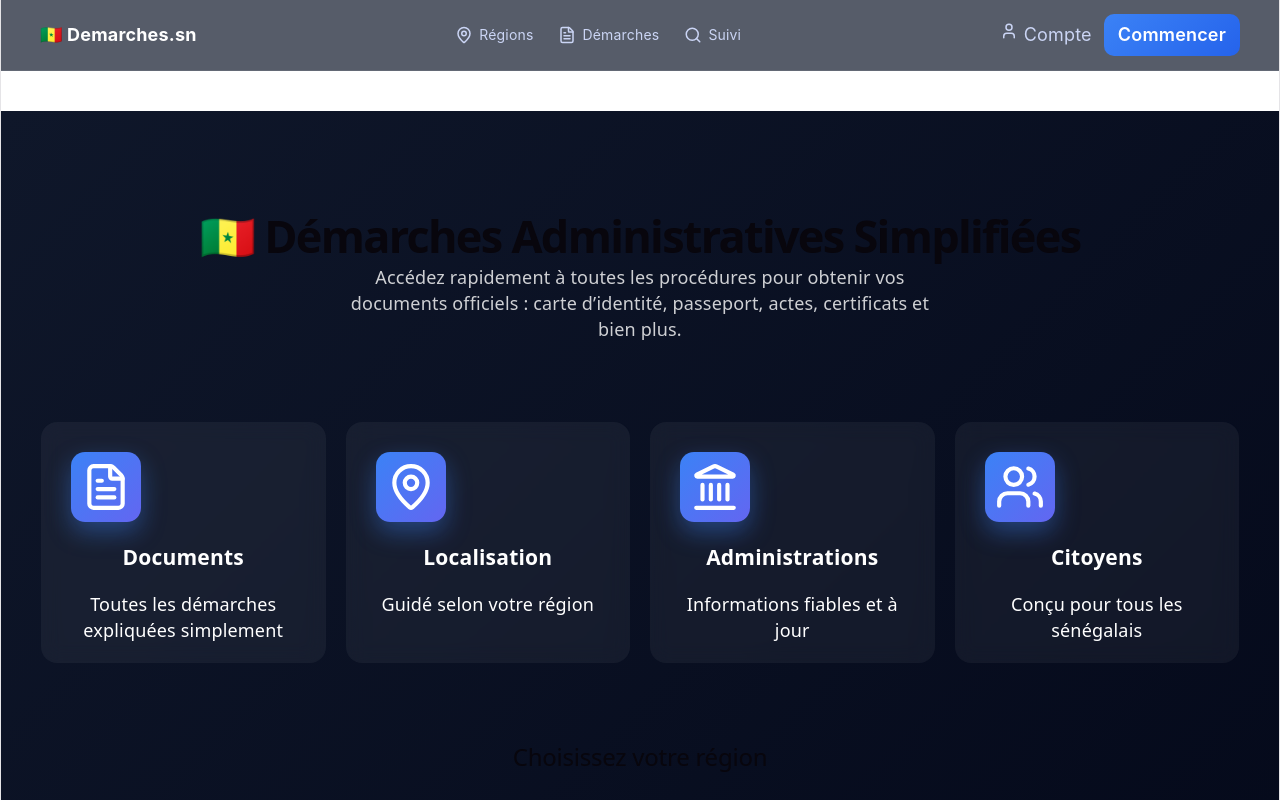
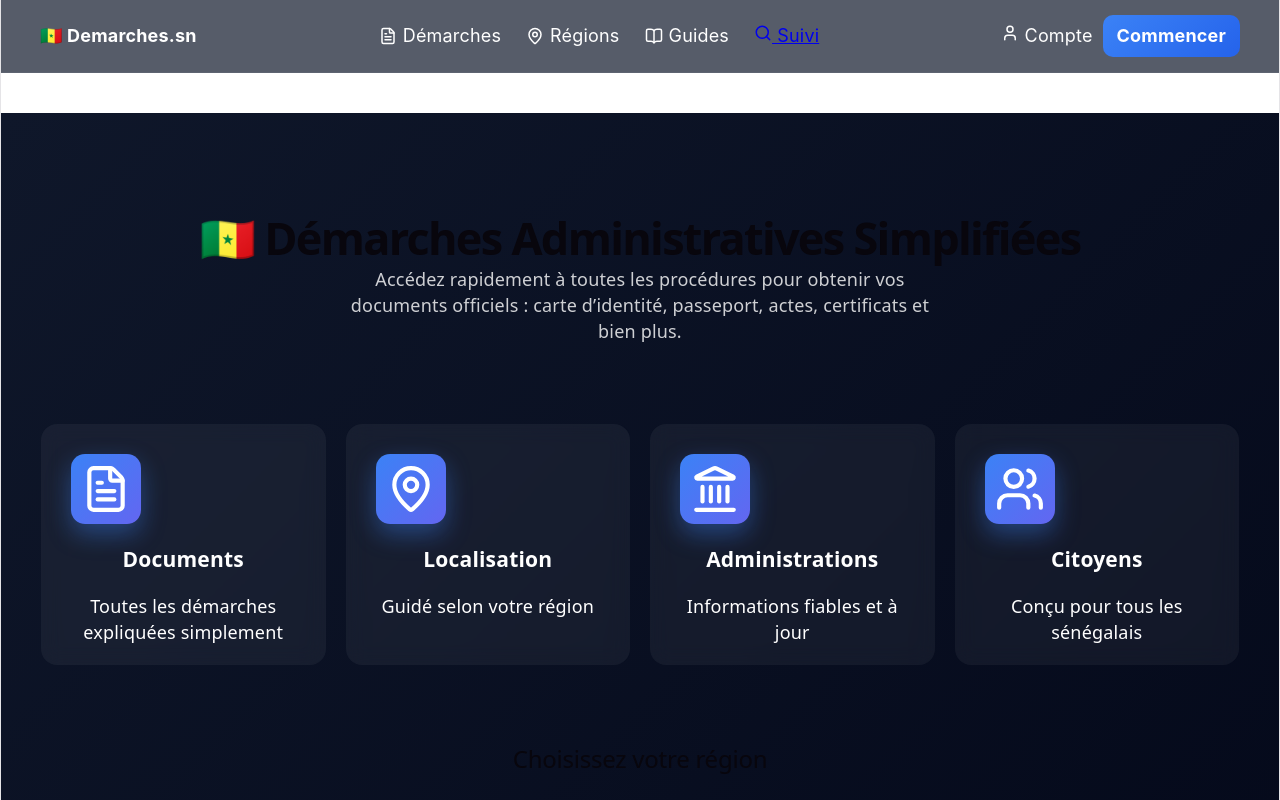
Before and after one commit to MouhamadouGaye/mgaye-life-style, a React (Vite) app in the folder blog-frontend/: page / in a window 1280 px wide. Shown: the top 800 px of the page. Built offline with nearby package versions, Linux system fonts and the light colour scheme.

Commit message:
Designing the menu

```diff
--- a/blog-frontend/src/App.tsx
+++ b/blog-frontend/src/App.tsx
@@ -8,7 +8,7 @@ import AdminPage from "./pages/AdminPage";
 import Demarches from "./pages/demarches/Demarches";
 import Home from "./pages/Home";
 import NotFound from "./pages/notfound/NotFound";
-import Header from "./components/header/Herder";
+import Header from "./components/header/Header";
 import Footer from "./components/footer/Footer";
 import { Divide } from "lucide-react";
 import MainLayout from "./MainLayout";
--- a/blog-frontend/src/MainLayout.tsx
+++ b/blog-frontend/src/MainLayout.tsx
@@ -1,5 +1,5 @@
 import { Outlet } from "react-router-dom";
-import Header from "./components/header/Herder";
+import Header from "./components/header/Header";
 import Footer from "./components/footer/Footer";
 
 export default function MainLayout() {
--- a/blog-frontend/src/components/header/Header.css
+++ b/blog-frontend/src/components/header/Header.css
@@ -1,4 +1,4 @@
-.header {
+/* .header {
   position: sticky;
   top: 0;
   z-index: 100;
@@ -17,7 +17,7 @@
   justify-content: space-between;
 }
 
-/* LOGO */
+
 .logo {
   font-weight: bold;
   font-size: 18px;
@@ -25,7 +25,7 @@
   text-decoration: none;
 }
 
-/* NAV */
+
 .nav {
   display: flex;
   gap: 25px;
@@ -48,7 +48,7 @@
   transform: translateY(-1px);
 }
 
-/* ACTIONS */
+
 .actions {
   display: flex;
   gap: 12px;
@@ -75,4 +75,160 @@
 
 .cta:hover {
   transform: scale(1.05);
+} */
+
+.header {
+  position: sticky;
+  top: 0;
+  backdrop-filter: blur(20px);
+  background: rgba(15, 23, 42, 0.7);
+  border-bottom: 1px solid rgba(255, 255, 255, 0.05);
+  z-index: 100;
 }
+
+.header-inner {
+  max-width: 1200px;
+  margin: auto;
+  padding: 15px;
+  display: flex;
+  align-items: center;
+  justify-content: space-between;
+}
+
+.logo {
+  color: white;
+  font-weight: bold;
+  font-size: 18px;
+  text-decoration: none;
+}
+
+.nav {
+  display: flex;
+  gap: 25px;
+  align-items: center;
+}
+
+.nav-item {
+  position: relative;
+  color: white;
+  cursor: pointer;
+}
+
+.nav-item span {
+  display: flex;
+  gap: 6px;
+  align-items: center;
+}
+
+/* MEGA MENU */
+.mega-menu {
+  position: absolute;
+  top: 120%;
+  left: 0;
+  width: 420px;
+  padding: 20px;
+  border-radius: 16px;
+  background: #0f172a;
+  box-shadow: 0 20px 60px rgba(0, 0, 0, 0.5);
+  opacity: 0;
+  transform: translateY(10px);
+  pointer-events: none;
+  transition: 0.3s;
+}
+
+.nav-item:hover .mega-menu {
+  opacity: 1;
+  transform: translateY(0);
+  pointer-events: auto;
+}
+
+/* GRID */
+.mega-grid {
+  display: grid;
+  grid-template-columns: 1fr 1fr;
+  gap: 12px;
+}
+
+/* CARDS */
+.mega-card {
+  display: flex;
+  gap: 10px;
+  padding: 12px;
+  border-radius: 12px;
+  background: rgba(255, 255, 255, 0.03);
+  text-decoration: none;
+  color: white;
+  transition: 0.25s;
+}
+
+.mega-card:hover {
+  background: rgba(59, 130, 246, 0.2);
+  transform: translateY(-3px);
+}
+
+.mega-card h4 {
+  margin: 0;
+  font-size: 14px;
+}
+
+.mega-card p {
+  font-size: 11px;
+  color: #94a3b8;
+}
+
+/* SMALL MENU */
+.mega-menu.small {
+  width: 220px;
+  display: flex;
+  flex-direction: column;
+  gap: 10px;
+}
+
+.mega-menu.small a {
+  color: white;
+  text-decoration: none;
+  padding: 8px;
+  border-radius: 8px;
+}
+
+.mega-menu.small a:hover {
+  background: rgba(59, 130, 246, 0.2);
+}
+
+/* REGIONS */
+.regions {
+  grid-template-columns: 1fr;
+}
+
+.mega-link {
+  padding: 8px;
+  border-radius: 8px;
+  color: white;
+  text-decoration: none;
+}
+
+.mega-link:hover {
+  background: rgba(59, 130, 246, 0.2);
+}
+
+/* CTA */
+.actions {
+  display: flex;
+  gap: 10px;
+  justify-content: center;
+  align-items: center;
+}
+
+.login {
+  color: white;
+  text-decoration: none;
+}
+
+.cta {
+  background: linear-gradient(135deg, #3b82f6, #2563eb);
+  padding: 8px 14px;
+  border-radius: 10px;
+  color: white;
+  text-decoration: none;
+  font-weight: bold;
+}
--- /dev/null
+++ b/blog-frontend/src/components/header/Header.tsx
@@ -0,0 +1,153 @@
+// import { Link } from "react-router-dom";
+// import "./Header.css";
+// import { MapPin, FileText, Search, User } from "lucide-react";
+
+// export default function Header() {
+//   return (
+//     <header className="header">
+//       <div className="header-inner">
+//         {/* LOGO */}
+//         <Link to="/" className="logo">
+//           🇸🇳 Demarches.sn
+//         </Link>
+
+//         {/* NAV */}
+//         <nav className="nav">
+//           <Link to="/regions">
+//             <MapPin size={18} /> Régions
+//           </Link>
+//           <Link to="/demarches">
+//             <FileText size={18} /> Démarches
+//           </Link>
+//           <Link to="/suivi">
+//             <Search size={18} /> Suivi
+//           </Link>
+//         </nav>
+
+//         {/* CTA */}
+//         <div className="actions">
+//           <Link to="/compte" className="login">
+//             <User size={18} /> Compte
+//           </Link>
+
+//           <Link to="/commencer" className="cta">
+//             Commencer
+//           </Link>
+//         </div>
+//       </div>
+//     </header>
+//   );
+// }
+import { Link } from "react-router-dom";
+import {
+  MapPin,
+  FileText,
+  Search,
+  User,
+  CreditCard,
+  FileBadge,
+  BookOpen,
+  ShieldCheck,
+} from "lucide-react";
+import "./Header.css";
+
+export default function Header() {
+  return (
+    <header className="header">
+      <div className="header-inner">
+        <Link to="/" className="logo">
+          🇸🇳 Demarches.sn
+        </Link>
+
+        <nav className="nav">
+          {/* DEMARCHES */}
+          <div className="nav-item">
+            <span>
+              <FileText size={18} /> Démarches
+            </span>
+
+            <div className="mega-menu">
+              <div className="mega-grid">
+                <Link to="/demarches/cni" className="mega-card">
+                  <CreditCard />
+                  <div>
+                    <h4>Carte d’identité</h4>
+                    <p>Faire ou renouveler votre CNI</p>
+                  </div>
+                </Link>
+
+                <Link to="/demarches/passeport" className="mega-card">
+                  <FileBadge />
+                  <div>
+                    <h4>Passeport</h4>
+                    <p>Voyagez en toute sécurité</p>
+                  </div>
+                </Link>
+
+                <Link to="/demarches/casier" className="mega-card">
+                  <ShieldCheck />
+                  <div>
+                    <h4>Casier judiciaire</h4>
+                    <p>Demande en ligne rapide</p>
+                  </div>
+                </Link>
+
+                <Link to="/demarches/naissance" className="mega-card">
+                  <FileText />
+                  <div>
+                    <h4>Extrait de naissance</h4>
+                    <p>Document officiel essentiel</p>
+                  </div>
+                </Link>
+              </div>
+            </div>
+          </div>
+
+          {/* REGIONS */}
+          <div className="nav-item">
+            <span>
+              <MapPin size={18} /> Régions
+            </span>
+
+            <div className="mega-menu">
+              <div className="mega-grid regions">
+                {["Dakar", "Thiès", "Saint-Louis", "Ziguinchor"].map((r) => (
+                  <Link key={r} to={`/regions/${r}`} className="mega-link">
+                    {r}
+                  </Link>
+                ))}
+              </div>
+            </div>
+          </div>
+
+          {/* GUIDES */}
+          <div className="nav-item">
+            <span>
+              <BookOpen size={18} /> Guides
+            </span>
+
+            <div className="mega-menu small">
+              <Link to="/guides/cni">Comment faire une CNI</Link>
+              <Link to="/guides/documents">Documents requis</Link>
+              <Link to="/guides/conseils">Conseils pratiques</Link>
+            </div>
+          </div>
+
+          <Link to="/suivi" className="simple-link">
+            <Search size={18} /> Suivi
+          </Link>
+        </nav>
+
+        <div className="actions">
+          <Link to="/compte" className="login">
+            <User size={18} /> Compte
+          </Link>
+
+          <Link to="/commencer" className="cta">
+            Commencer
+          </Link>
+        </div>
+      </div>
+    </header>
+  );
+}
--- a/blog-frontend/src/components/header/Herder.tsx
+++ /dev/null
@@ -1,40 +0,0 @@
-import { Link } from "react-router-dom";
-import "./Header.css";
-import { MapPin, FileText, Search, User } from "lucide-react";
-
-export default function Header() {
-  return (
-    <header className="header">
-      <div className="header-inner">
-        {/* LOGO */}
-        <Link to="/" className="logo">
-          🇸🇳 Demarches.sn
-        </Link>
-
-        {/* NAV */}
-        <nav className="nav">
-          <Link to="/regions">
-            <MapPin size={18} /> Régions
-          </Link>
-          <Link to="/demarches">
-            <FileText size={18} /> Démarches
-          </Link>
-          <Link to="/suivi">
-            <Search size={18} /> Suivi
-          </Link>
-        </nav>
-
-        {/* CTA */}
-        <div className="actions">
-          <Link to="/compte" className="login">
-            <User size={18} /> Compte
-          </Link>
-
-          <Link to="/commencer" className="cta">
-            Commencer
-          </Link>
-        </div>
-      </div>
-    </header>
-  );
-}
```
